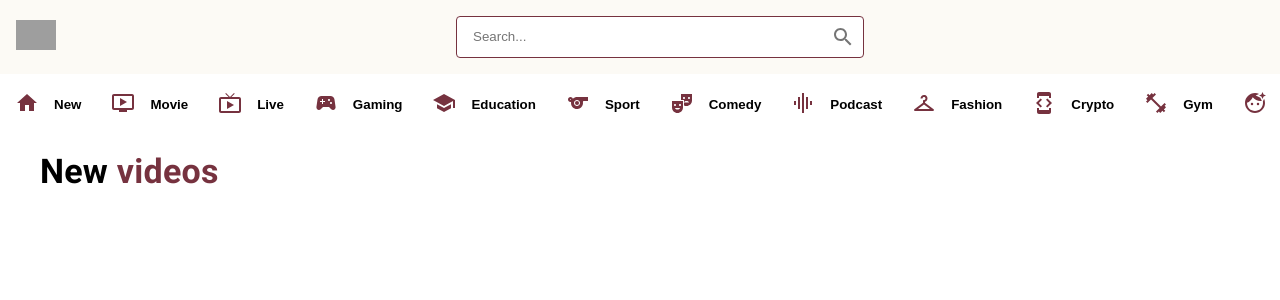
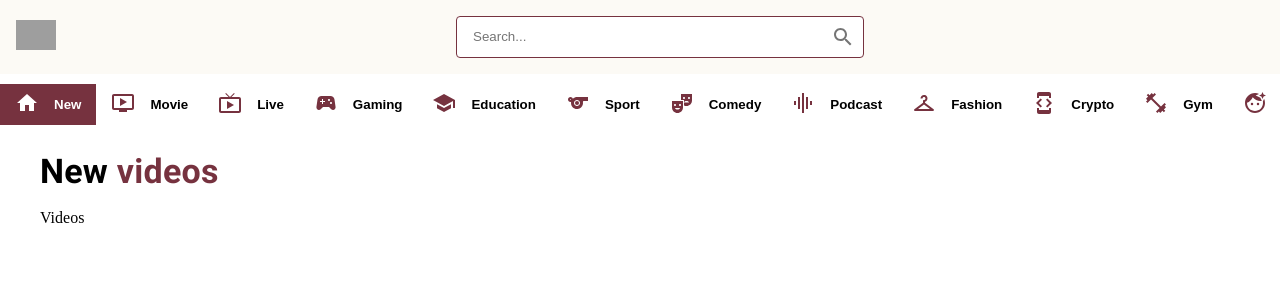
Before and after one commit to farmix2003/Sammi-Tube-React, a React (Create React App) app: page / in a window 1280 px wide. Shown: the top 300 px of the page. Built offline with nearby package versions, Linux system fonts and the light colour scheme; no server answers; grey boxes are pictures that could not be loaded.

Commit message:
Api service

```diff
--- a/package.json
+++ b/package.json
@@ -11,6 +11,7 @@
     "@testing-library/jest-dom": "^5.16.5",
     "@testing-library/react": "^13.4.0",
     "@testing-library/user-event": "^13.5.0",
+    "axios": "^1.3.4",
     "react": "^18.2.0",
     "react-dom": "^18.2.0",
     "react-router-dom": "^6.9.0",
--- a/src/components/category/category.jsx
+++ b/src/components/category/category.jsx
@@ -1,16 +1,26 @@
 import { Stack } from "@mui/material";
 import { category } from "../../constants";
 import { color } from "../../constants/colors";
-const Category = () => {
+const Category = ({ setSelectedCategoryHandler, selectedCategory }) => {
   return (
     <Stack direction={"row"} sx={{ overflowX: "scroll" }}>
       {category.map((item) => (
         <button
           key={item.name}
           className="category-btn"
-          style={{ borderRadius: "0" }}
+          style={{
+            borderRadius: "0",
+            background: item.name === selectedCategory && color.secondary,
+            color: item.name === selectedCategory && "#fff",
+          }}
+          onClick={() => setSelectedCategoryHandler(item.name)}
         >
-          <span style={{ color: color.secondary, marginRight: "15px" }}>
+          <span
+            style={{
+              color: item.name === selectedCategory ? "#fff" : color.secondary,
+              marginRight: "15px",
+            }}
+          >
             {item.icon}
           </span>
           <span style={{ opacity: "1" }}>{item.name}</span>
--- a/src/components/main/main.jsx
+++ b/src/components/main/main.jsx
@@ -1,18 +1,40 @@
 import { Box, Container, Stack, Typography } from "@mui/material";
-import { useState } from "react";
+import { useState, useEffect } from "react";
 import { color } from "../../constants/colors";
+import { ApiService } from "../../service/api-service";
 import Category from "../category/category";
+import Videos from "../videos/videos";
 const Main = () => {
   const [selectedCategory, setSelectedCategory] = useState("New");
+  const [videos, setVideos] = useState([]);
+  const setSelectedCategoryHandler = (category) =>
+    setSelectedCategory(category);
+
+  useEffect(() => {
+    const getData = async () => {
+      try {
+        const data = await ApiService.fetch("search");
+        setVideos(data.items);
+      } catch (error) {
+        console.log(error);
+      }
+    };
+    getData();
+  }, []);
+
   return (
     <Stack>
-      <Category />
+      <Category
+        setSelectedCategoryHandler={setSelectedCategoryHandler}
+        selectedCategory={selectedCategory}
+      />
       <Box p={2} sx={{ height: "90vh" }}>
         <Container maxWidth={"90%"}>
           <Typography variant="h4" mb={2} fontWeight="bold">
             {selectedCategory}{" "}
             <span style={{ color: color.secondary }}>videos</span>
           </Typography>
+          <Videos videos={videos} />
         </Container>
       </Box>
     </Stack>
--- /dev/null
+++ b/src/components/videos/videos.js
@@ -0,0 +1,8 @@
+import React from "react";
+
+const Videos = ({ videos }) => {
+  console.log(videos);
+  return <div>Videos</div>;
+};
+
+export default Videos;
--- /dev/null
+++ b/src/service/api-service.js
@@ -0,0 +1,18 @@
+import axios from "axios";
+const BASE_URL = "https://youtube-v31.p.rapidapi.com";
+const options = {
+  params: {
+    maxResults: "50",
+  },
+  headers: {
+    "X-RapidAPI-Key": "c198456b72msh84672f2444a4876p16fe3cjsn0b5d462d1315",
+    "X-RapidAPI-Host": "youtube-v31.p.rapidapi.com",
+  },
+};
+
+export const ApiService = {
+  async fetch(url) {
+    const response = await axios.get(`${BASE_URL}/${url}`, options);
+    return response.data;
+  },
+};
```
Also changed, not shown: 1 other file (tests, documents, lock files or other folders).
